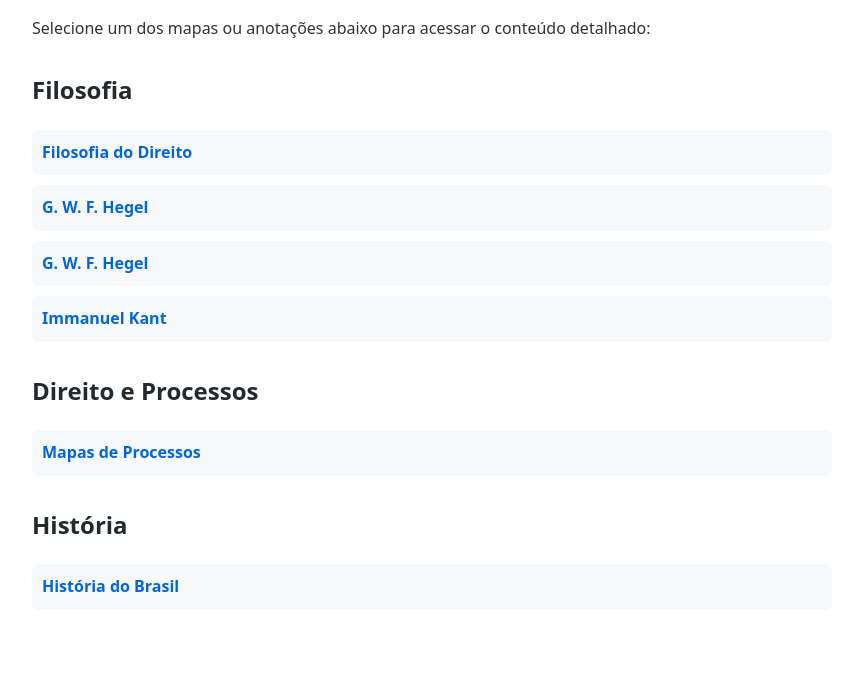
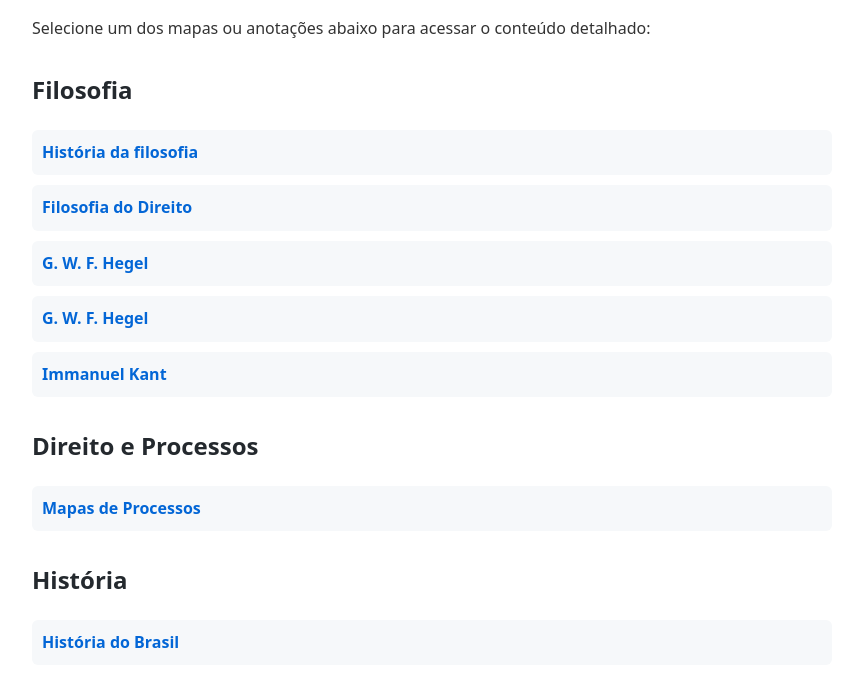
Before and after one commit to luccas-amorim/ariadne, a plain HTML site: page index.html in a window 1280 px wide. Shown: the part 109-796 px from the top of the page, without its empty margins (208-1071 px from the left). Drawn offline with Linux system fonts and the light colour scheme.

Commit message:
Update index.html

```diff
--- a/index.html
+++ b/index.html
@@ -20,6 +20,7 @@
 
     <h2>Filosofia</h2>
     <ul>
+        <li><a href="filosofia/mapa-historia-filosofia.html">História da filosofia</a></li>
         <li><a href="filosofia/filosofia_direito.html">Filosofia do Direito</a></li>
         <li><a href="filosofia/hegel-logica.html">G. W. F. Hegel</a></li>
         <li><a href="filosofia/hegel-direito.html">G. W. F. Hegel</a></li>
```
